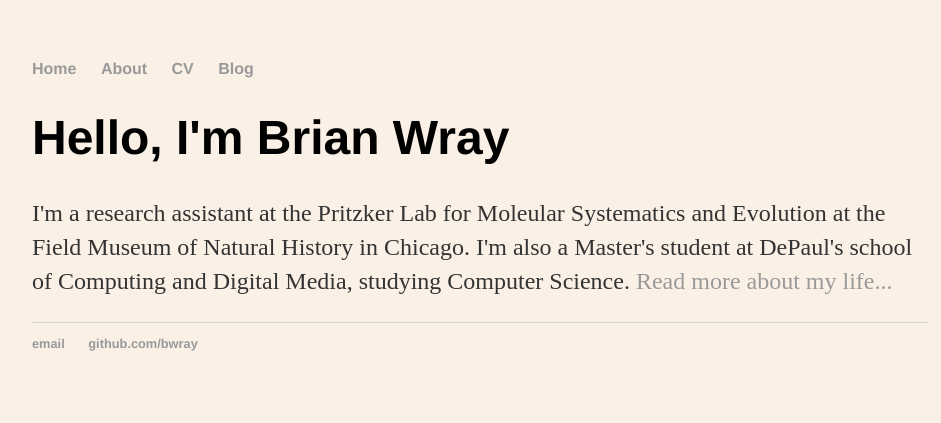
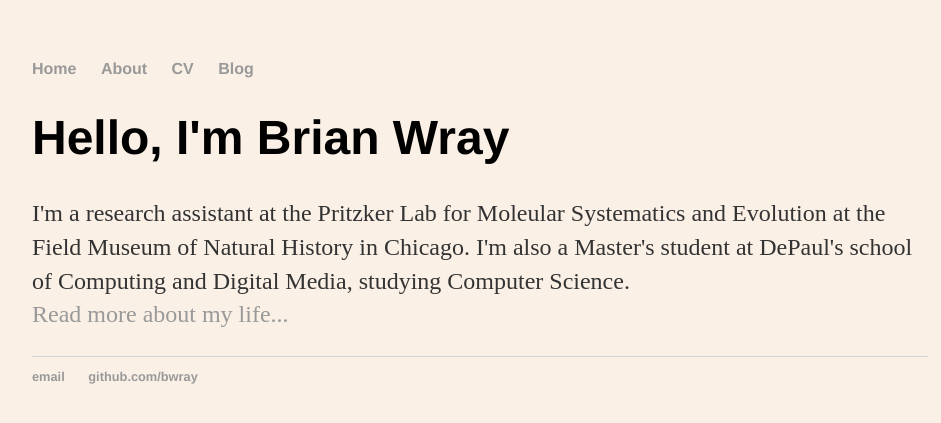
Before and after one commit to bwray/bwray.github.io, a Jekyll site: the page built from index.html, in a window 1280 px wide. Shown: the top 423 px of the page, without its empty margins (160-1101 px from the left). Built offline with Jekyll 4.4.1, drawn with Linux system fonts in a browser that asks for light colours.

Commit message:
playing with html on the cv

```diff
--- a/cv/index.html
+++ b/cv/index.html
@@ -3,7 +3,7 @@
 title: Brian Wray's CV
 ---
 	<span itemprop="name"><h1>Brian Wray</h1></span>
-	<p>Hi. I'm a Museum scientist involved in evolutionary biology, molecular genetics, bioinformatics and public outreach.
+	<p style = "font-family: courier;font-size: 50%">Hi. I'm a Museum scientist involved in evolutionary biology, molecular genetics, bioinformatics and public outreach.
 	<br>
 	I'm also a Master's student studying Computer Science at DePaul University. I plan on graduating with my MS in June, 2017.</p>
 
--- a/index.html
+++ b/index.html
@@ -6,5 +6,5 @@
 	<h1>Hello, I'm Brian Wray</h1>
 	<p>I'm a research assistant at the Pritzker Lab for Moleular Systematics and Evolution at the
 			Field Museum of Natural History in Chicago. I'm also a Master's student at DePaul's school of Computing and Digital
-			Media, studying Computer Science. <a href="/about">Read more about my life...</a></p>
+			Media, studying Computer Science. <br/><a href="/about">Read more about my life...</a></p>
 </div><!-- /.blurb -->
```
